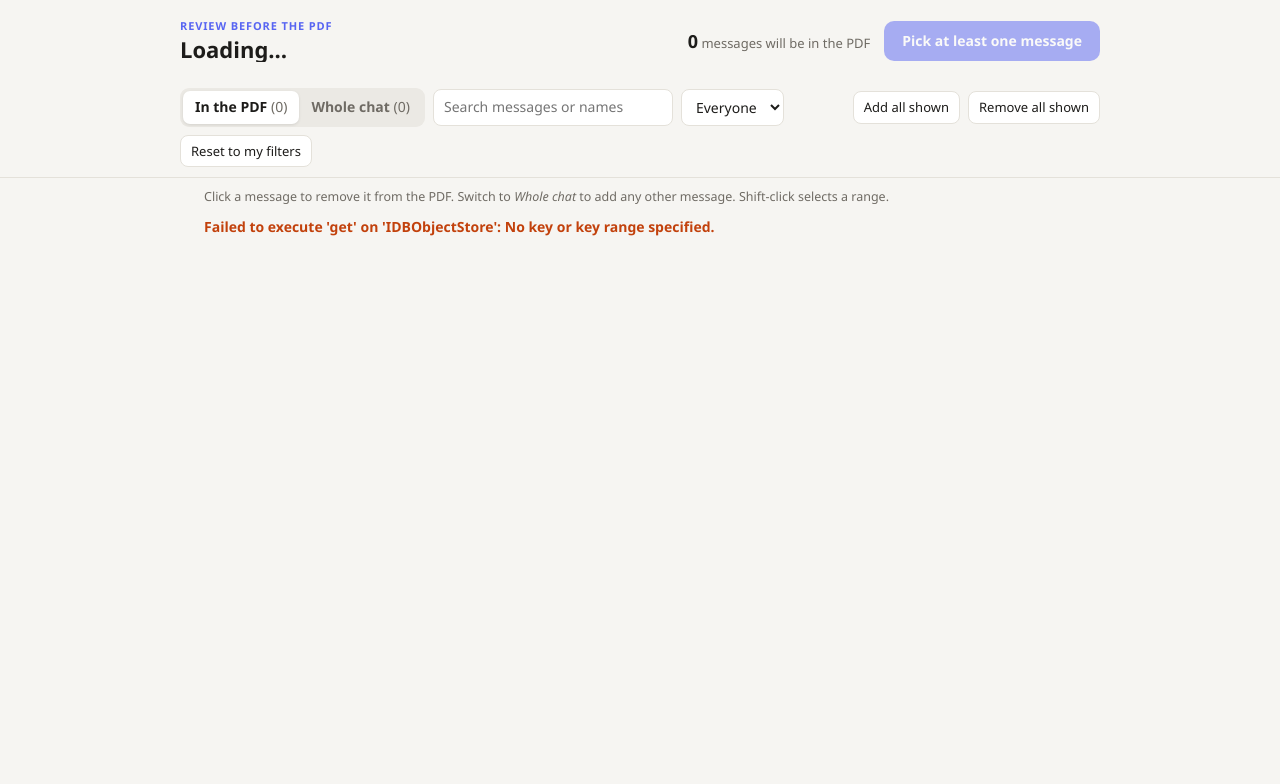
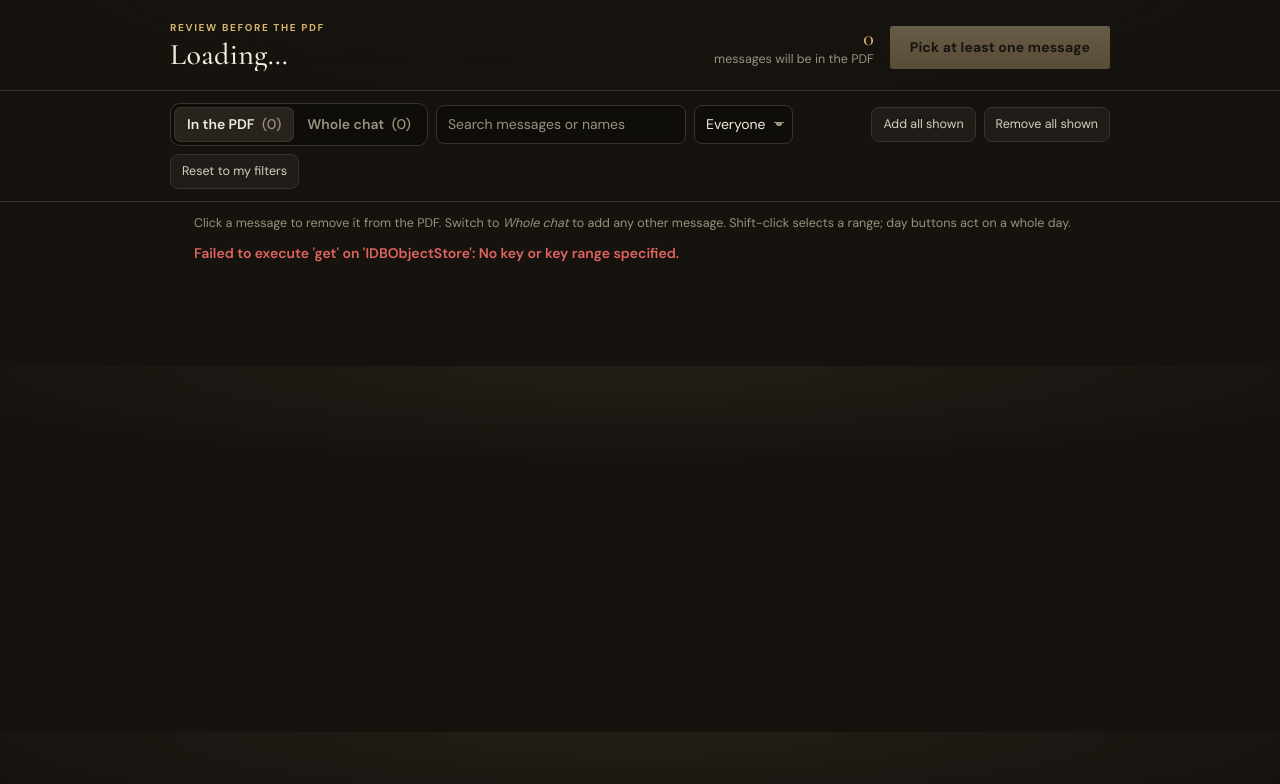
Before and after one commit to ctxnn/discord-book, a website with bundled scripts: page src/review/review.html in a window 1280 px wide. Built offline with nearby package versions, Linux system fonts and the light colour scheme.

Commit message:
Bring back the gold popup and on-page panel; restyle the review page to match
Co-authored-by: capy-ai[bot] <230910855+capy-ai[bot]@users.noreply.github.com>

```diff
--- a/src/popup/popup.css
+++ b/src/popup/popup.css
@@ -150,4 +150,3 @@ button.primary:disabled { opacity: .45; cursor: default; filter: grayscale(.4);
 .seg.scope button { font-size: 11.5px; padding: 6px 4px; }
 #conversation { margin-bottom: 10px; }
 #conversation label.check { margin: 6px 0; }
-.review-check { margin: 4px 0 10px; }
--- a/src/popup/popup.js
+++ b/src/popup/popup.js
@@ -38,12 +38,12 @@ async function refreshSaved() {
   const summary = key ? await getSummary(key) : null;
   const saved = $('saved');
   saved.replaceChildren();
-  $('go').textContent = summary ? `Replace PDF (edition ${summary.version + 1})` : 'Create PDF';
+  $('go').textContent = summary ? `Replace book (edition ${summary.version + 1})` : 'Create book';
   if (!summary) return;
   const line = document.createElement('span');
   line.className = 'grow';
   line.textContent = `Saved edition ${summary.version} · ${summary.messageCount.toLocaleString()} messages · ${fmtDate(summary.createdAt)}`;
-  saved.append(line, button('Edit messages', () => openBook(key, true)), button('Open', () => openBook(key)));
+  saved.append(line, button('Edit messages', () => openBook(key, true)), button('Open book', () => openBook(key)));
   if (summary.download?.id != null) saved.append(button('Show PDF', () => chrome.downloads.show(summary.download.id)));
 }
 
--- a/src/review/review.css
+++ b/src/review/review.css
@@ -1,45 +1,127 @@
-:root { color-scheme: light; --bg: #f6f5f2; --card: #fff; --ink: #1d1c1a; --muted: #6f6b64; --line: #e4e1da; --accent: #5865f2; --accent-ink: #fff; --on: #eef0ff; --warn: #c2410c; }
+@font-face { font-family: "Cormorant Garamond"; src: url("../book/fonts/cormorant-garamond-var.woff2") format("woff2"); font-weight: 300 700; }
+@font-face { font-family: "Cormorant Garamond"; src: url("../book/fonts/cormorant-garamond-italic-var.woff2") format("woff2"); font-weight: 300 700; font-style: italic; }
+@font-face { font-family: "DM Sans"; src: url("../book/fonts/dm-sans-var.woff2") format("woff2"); font-weight: 100 1000; }
+
+:root {
+  color-scheme: dark;
+  --bg: #16130f;
+  --card: #201c17;
+  --card-2: #28231c;
+  --line: #3a3329;
+  --text: #f1ebdd;
+  --soft: #d8cfbd;
+  --muted: #9a907e;
+  --gold: #d6b46c;
+  --gold-2: #b8914a;
+  --oxblood: #6b2328;
+  --danger: #e0645f;
+}
 * { box-sizing: border-box; }
-body { margin: 0; background: var(--bg); color: var(--ink); font: 14px/1.45 "Segoe UI", system-ui, -apple-system, sans-serif; }
-.top { position: sticky; top: 0; z-index: 3; display: flex; align-items: center; gap: 24px; padding: 18px max(24px, calc(50vw - 460px)) 14px; background: var(--bg); }
+body {
+  margin: 0;
+  background:
+    radial-gradient(90% 40% at 50% 0%, rgba(214, 180, 108, 0.07), transparent 65%),
+    var(--bg);
+  color: var(--text);
+  font: 14px/1.5 "DM Sans", "gg sans", "Segoe UI", system-ui, sans-serif;
+  -webkit-font-smoothing: antialiased;
+}
+button { font: inherit; cursor: pointer; }
+
+.top {
+  position: sticky; top: 0; z-index: 3;
+  display: flex; align-items: center; gap: 24px;
+  padding: 20px max(24px, calc(50vw - 470px)) 16px;
+  background: linear-gradient(180deg, rgba(22, 19, 15, 0.98) 70%, rgba(22, 19, 15, 0.9));
+  border-bottom: 1px solid var(--line);
+}
 .title { flex: 1; min-width: 0; }
-.eyebrow { margin: 0; font-size: 11px; font-weight: 700; letter-spacing: .08em; text-transform: uppercase; color: var(--accent); }
-h1 { margin: 2px 0 0; font-size: 22px; line-height: 1.2; overflow: hidden; text-overflow: ellipsis; white-space: nowrap; }
-.sub { margin: 2px 0 0; color: var(--muted); font-size: 13px; }
-.cta { display: flex; align-items: center; gap: 14px; }
-.count { margin: 0; color: var(--muted); font-size: 13px; text-align: right; }
-.count strong { color: var(--ink); font-size: 18px; }
-button { font: inherit; cursor: pointer; }
-.primary { border: 0; border-radius: 10px; padding: 10px 18px; background: var(--accent); color: var(--accent-ink); font-weight: 700; box-shadow: 0 2px 8px rgba(88,101,242,.3); }
-.primary:disabled { opacity: .5; cursor: default; box-shadow: none; }
-.tools { position: sticky; top: 76px; z-index: 2; display: flex; flex-wrap: wrap; align-items: center; gap: 8px; padding: 10px max(24px, calc(50vw - 460px)); background: var(--bg); border-bottom: 1px solid var(--line); }
-.seg { display: inline-flex; background: #ebe9e4; border-radius: 9px; padding: 3px; }
-.seg button { border: 0; background: none; border-radius: 7px; padding: 6px 12px; font-weight: 600; color: var(--muted); }
-.seg button.on { background: var(--card); color: var(--ink); box-shadow: 0 1px 3px rgba(0,0,0,.1); }
-.seg span { font-weight: 500; color: var(--muted); }
-input[type=search], select { font: inherit; padding: 7px 10px; border: 1px solid var(--line); border-radius: 8px; background: var(--card); color: var(--ink); }
-input[type=search] { width: 240px; }
+.eyebrow { margin: 0 0 3px; font-size: 10px; font-weight: 700; letter-spacing: .16em; text-transform: uppercase; color: var(--gold); }
+h1 { margin: 0; font: 500 30px/1.1 "Cormorant Garamond", Georgia, serif; letter-spacing: .01em; overflow: hidden; text-overflow: ellipsis; white-space: nowrap; }
+.sub { margin: 3px 0 0; color: var(--muted); font-size: 12.5px; }
+.cta { display: flex; align-items: center; gap: 16px; }
+.count { margin: 0; color: var(--muted); font-size: 12.5px; text-align: right; }
+.count strong { display: block; color: var(--gold); font: 500 22px/1.1 "Cormorant Garamond", Georgia, serif; }
+.primary {
+  border: 0; border-radius: 3px; padding: 11px 20px;
+  background: linear-gradient(180deg, var(--gold) 0%, var(--gold-2) 100%);
+  color: #1a160f; font-weight: 700; letter-spacing: .01em;
+  box-shadow: 0 2px 10px rgba(214, 180, 108, .18);
+}
+.primary:hover { filter: brightness(1.06); }
+.primary:active { transform: translateY(1px); }
+.primary:disabled { opacity: .45; cursor: default; filter: grayscale(.4); box-shadow: none; }
+
+.tools {
+  position: sticky; top: 90px; z-index: 2;
+  display: flex; flex-wrap: wrap; align-items: center; gap: 8px;
+  padding: 12px max(24px, calc(50vw - 470px));
+  background: rgba(22, 19, 15, 0.97);
+  border-bottom: 1px solid var(--line);
+}
+.seg { display: inline-flex; background: #0f0d0a; border: 1px solid var(--line); border-radius: 10px; padding: 3px; }
+.seg button { border: 0; background: none; border-radius: 7px; padding: 7px 13px; font-weight: 600; color: var(--muted); }
+.seg button:hover { color: var(--text); }
+.seg button.on { background: var(--card-2); color: var(--text); box-shadow: inset 0 0 0 1px var(--line), 0 1px 3px rgba(0, 0, 0, .4); }
+.seg span { font-weight: 500; color: var(--muted); margin-left: 4px; }
+input[type=search], select {
+  font: inherit; padding: 8px 11px; border: 1px solid var(--line); border-radius: 8px;
+  background: #0f0d0a; color: var(--text);
+}
+input[type=search] { width: 250px; }
+input[type=search]::placeholder { color: var(--muted); }
+input[type=search]:focus, select:focus { outline: none; border-color: var(--gold-2); box-shadow: 0 0 0 3px rgba(214, 180, 108, .15); }
+select { appearance: none; cursor: pointer; padding-right: 26px;
+  background-image: linear-gradient(45deg, transparent 50%, var(--muted) 50%), linear-gradient(135deg, var(--muted) 50%, transparent 50%);
+  background-position: right 13px center, right 8px center; background-size: 5px 5px, 5px 5px; background-repeat: no-repeat; }
 .spacer { flex: 1; }
-.ghost { border: 1px solid var(--line); background: var(--card); border-radius: 8px; padding: 6px 10px; color: var(--ink); font-size: 13px; }
-.ghost:hover { border-color: #cfcbc2; }
-.help { margin: 10px auto 0; max-width: 920px; padding: 0 24px; color: var(--muted); font-size: 12.5px; }
-.error { margin: 10px auto 0; max-width: 920px; padding: 0 24px; color: var(--warn); font-weight: 600; }
-main { max-width: 920px; margin: 0 auto; padding: 8px 24px 80px; }
-.day { content-visibility: auto; contain-intrinsic-size: auto 400px; margin-top: 18px; }
-.day-head { display: flex; align-items: center; gap: 10px; margin: 0 0 6px; font-size: 12px; font-weight: 700; color: var(--muted); text-transform: uppercase; letter-spacing: .04em; }
+.ghost { border: 1px solid var(--line); background: var(--card); border-radius: 8px; padding: 7px 11px; color: var(--soft); font-size: 12.5px; }
+.ghost:hover { border-color: var(--gold-2); color: var(--text); }
+
+.help { margin: 12px auto 0; max-width: 940px; padding: 0 24px; color: var(--muted); font-size: 12.5px; }
+.error { margin: 10px auto 0; max-width: 940px; padding: 0 24px; color: var(--danger); font-weight: 600; }
+
+main { max-width: 940px; margin: 0 auto; padding: 12px 24px 90px; }
+.day { content-visibility: auto; contain-intrinsic-size: auto 400px; margin-top: 22px; }
+.day-head {
+  position: sticky; top: 150px; z-index: 1;
+  display: flex; align-items: center; gap: 10px; margin: 0 0 8px 0;
+  padding: 4px 0;
+  background: linear-gradient(180deg, var(--bg) 70%, rgba(22, 19, 15, 0));
+  font-size: 10.5px; font-weight: 700; letter-spacing: .14em; text-transform: uppercase; color: var(--gold);
+}
 .day-head .line { flex: 1; height: 1px; background: var(--line); }
-.day-head button { border: 0; background: none; color: var(--accent); font-size: 12px; font-weight: 600; text-transform: none; letter-spacing: 0; padding: 2px 4px; }
-.row { display: grid; grid-template-columns: 22px 46px 120px 1fr; gap: 10px; align-items: start; padding: 7px 10px; border-radius: 9px; cursor: pointer; user-select: none; border: 1px solid transparent; }
+.day-head button {
+  border: 1px solid var(--line); background: var(--card); border-radius: 999px;
+  padding: 2px 10px; font: inherit; font-size: 10.5px; font-weight: 600; letter-spacing: .04em;
+  text-transform: none; color: var(--muted);
+}
+.day-head button:hover { border-color: var(--gold-2); color: var(--gold); }
+
+.row {
+  display: grid; grid-template-columns: 22px 62px 120px 1fr; gap: 12px; align-items: start;
+  padding: 9px 12px; border-radius: 6px; cursor: pointer; user-select: none;
+  border: 1px solid transparent;
+}
 .row + .row { margin-top: 2px; }
-.row:hover { background: #fff; border-color: var(--line); }
+.row:hover { background: var(--card); border-color: var(--line); }
 .row.on { background: var(--card); border-color: var(--line); }
-.row:not(.on) { opacity: .55; }
-.row:not(.on):hover { opacity: .85; }
-.row input { margin: 3px 0 0; width: 16px; height: 16px; accent-color: var(--accent); pointer-events: none; }
-.row .time { color: var(--muted); font-size: 12px; padding-top: 1px; font-variant-numeric: tabular-nums; }
-.row .who { font-weight: 700; overflow: hidden; text-overflow: ellipsis; white-space: nowrap; }
-.row .text { min-width: 0; overflow-wrap: anywhere; display: -webkit-box; -webkit-line-clamp: 4; -webkit-box-orient: vertical; overflow: hidden; white-space: pre-wrap; }
-.row .meta { display: block; color: var(--muted); font-size: 12px; margin-top: 2px; }
+.row.on:hover { border-color: #4a4133; }
+.row:not(.on) { opacity: .45; }
+.row:not(.on):hover { opacity: .75; }
+.row input { margin: 3px 0 0; width: 15px; height: 15px; accent-color: var(--gold-2); pointer-events: none; }
+.row .time { color: var(--muted); font-size: 11.5px; padding-top: 1px; font-variant-numeric: tabular-nums; white-space: nowrap; }
+.row .who { font-weight: 700; font-size: 12.5px; overflow: hidden; text-overflow: ellipsis; white-space: nowrap; }
+.row .text { min-width: 0; overflow-wrap: anywhere; display: -webkit-box; -webkit-line-clamp: 4; -webkit-box-orient: vertical; overflow: hidden; white-space: pre-wrap; color: var(--soft); }
+.row .meta { display: block; color: var(--muted); font-size: 11.5px; margin-top: 3px; font-style: italic; }
 .row.system .text { font-style: italic; color: var(--muted); }
-.empty { text-align: center; color: var(--muted); padding: 60px 0; }
-@media (max-width: 700px) { .row { grid-template-columns: 22px 40px 1fr; } .row .who { grid-column: 3; } .row .text { grid-column: 2 / 4; } .tools { top: 96px; } }
+.empty { text-align: center; color: var(--muted); padding: 70px 0; font: italic 500 19px/1.4 "Cormorant Garamond", Georgia, serif; }
+
+@media (max-width: 760px) {
+  .row { grid-template-columns: 22px 62px 1fr; }
+  .row .who { grid-column: 3; }
+  .row .text { grid-column: 2 / 4; }
+  .tools { top: 104px; }
+  .day-head { top: 168px; }
+  input[type=search] { width: 170px; }
+}
--- a/src/review/review.html
+++ b/src/review/review.html
@@ -32,7 +32,7 @@
     <button type="button" id="remove-shown" class="ghost">Remove all shown</button>
     <button type="button" id="reset" class="ghost">Reset to my filters</button>
   </nav>
-  <p class="help" id="help">Click a message to remove it from the PDF. Switch to <em>Whole chat</em> to add any other message. Shift-click selects a range.</p>
+  <p class="help" id="help">Click a message to remove it from the PDF. Switch to <em>Whole chat</em> to add any other message. Shift-click selects a range; day buttons act on a whole day.</p>
   <p class="error" id="error" hidden></p>
   <main id="list"></main>
 </body>
```
Also changed, not shown: src/popup/popup.html (+8 -7 lines).
